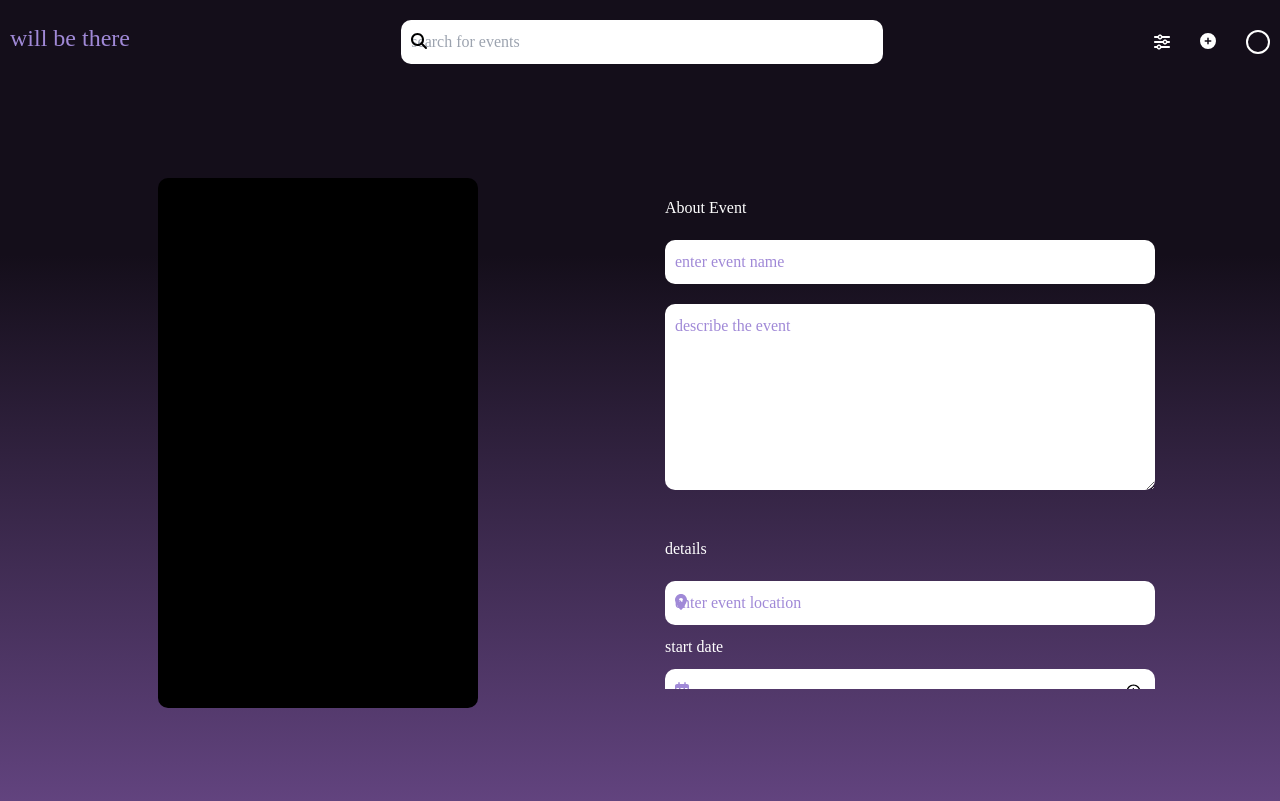
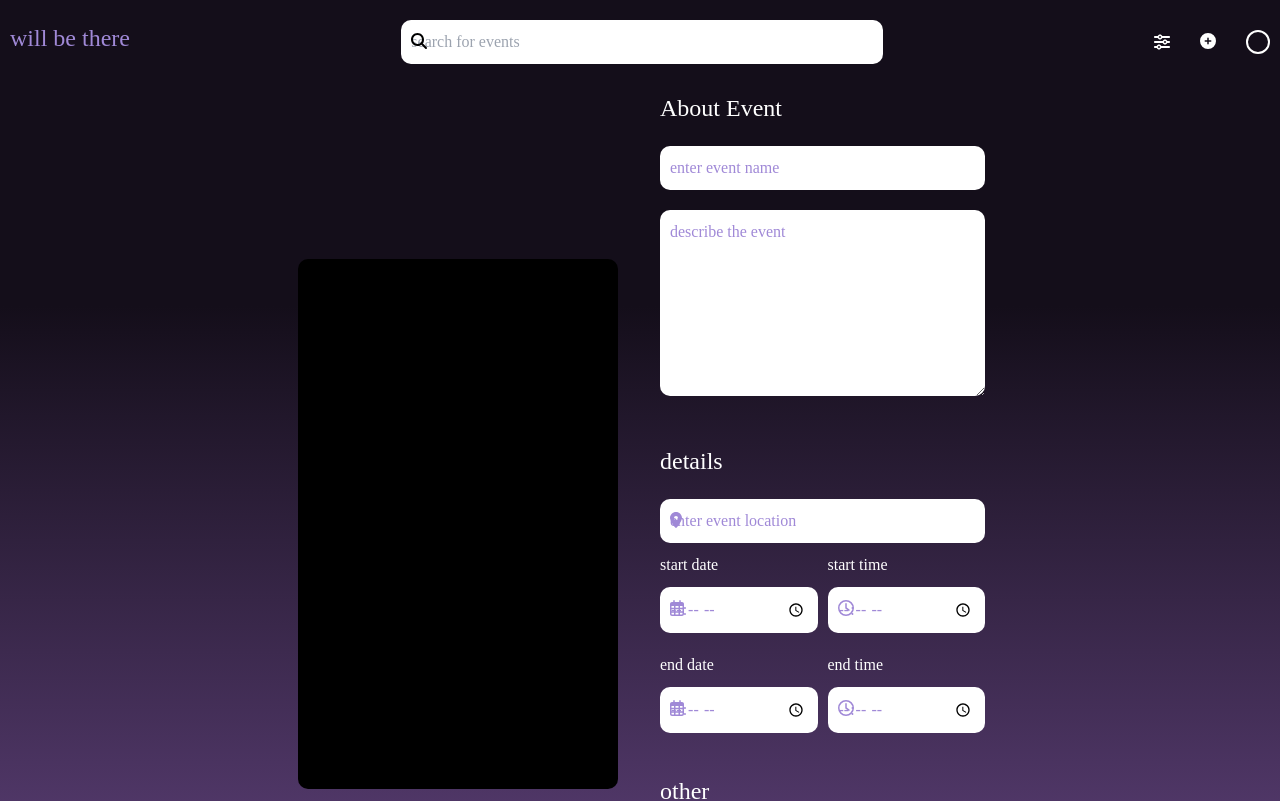
Before and after one commit to Hemazyn/WillBeThere-RSVP, a React (Vite) app: page /app/event/create in a window 1280 px wide. Shown: the top 801 px of the page. Built offline with nearby package versions, Linux system fonts and the light colour scheme; a web font is replaced by a local one.

Commit message:
chore: improved responsiveness

```diff
--- a/src/layouts/AppLayout/layout.module.css
+++ b/src/layouts/AppLayout/layout.module.css
@@ -6,4 +6,7 @@
 .main {
   grid-area: main;
   padding-block-start: 60px;
+  min-height: 100dvh;
+  display: grid;
+  place-items: center;
 }
--- a/src/pages/Browse/browse.module.css
+++ b/src/pages/Browse/browse.module.css
@@ -4,4 +4,5 @@
   margin-top: 5rem;
   gap: 1rem;
   padding: 1rem;
+  min-height: 100%;
 }
--- a/src/pages/CreateEvent/create-event.module.css
+++ b/src/pages/CreateEvent/create-event.module.css
@@ -6,10 +6,11 @@
   padding-block-end: 15px;
   margin-top: 30px;
   color: #fff;
+  width: 100%;
+  max-width: 720px;
 
   @media screen and (min-width: 600px) {
     & {
-      height: 90vh;
       grid-template-columns: 1fr 1fr;
     }
   }
@@ -17,12 +18,18 @@
   ::placeholder {
     color: #a089d7;
   }
+
+  h2 {
+    margin-block-end: 20px;
+    font-size: calc(24 / 16 * 1rem);
+  }
 }
 
 .button {
   background-color: #c782f1;
   border-radius: 10px;
   padding: 10px;
+  grid-column: 1/-1;
 }
 
 .img {
@@ -40,19 +47,26 @@
   }
 }
 
-.form {
+.container {
   display: grid;
+  width: min(100%, 500px);
   gap: 40px;
-  width: min(100%, 500px);
 
   @media screen and (min-width: 600px) {
     & {
-      height: 70%;
-      padding-inline: 5px;
+      align-items: center;
+      justify-content: center;
+      gap: 20px;
+      height: 530px;
       padding-bottom: 30px;
       overflow-y: scroll;
     }
   }
+}
+
+.form {
+  display: grid;
+  gap: 40px;
 
   & > div:nth-of-type(1) input {
     margin-block-end: 20px;
@@ -62,20 +76,24 @@
     color: #a089d7;
   }
 
-  h2 {
-    margin-block-end: 20px;
-  }
-
   label {
     display: inline-block;
     margin-block: 10px;
   }
 }
 
-.items > div {
+.chips {
   margin-block-start: 20px;
   display: flex;
   align-items: center;
   gap: 10px;
   flex-wrap: wrap;
 }
+
+@media screen and (min-width: 600px) {
+  .duration {
+    display: grid;
+    grid-template-columns: 1fr 1fr;
+    gap: 10px;
+  }
+}
```
Also changed, not shown: src/index.css (+5 -5 lines), src/components/TextField/text-field.module.css (indentation only).
